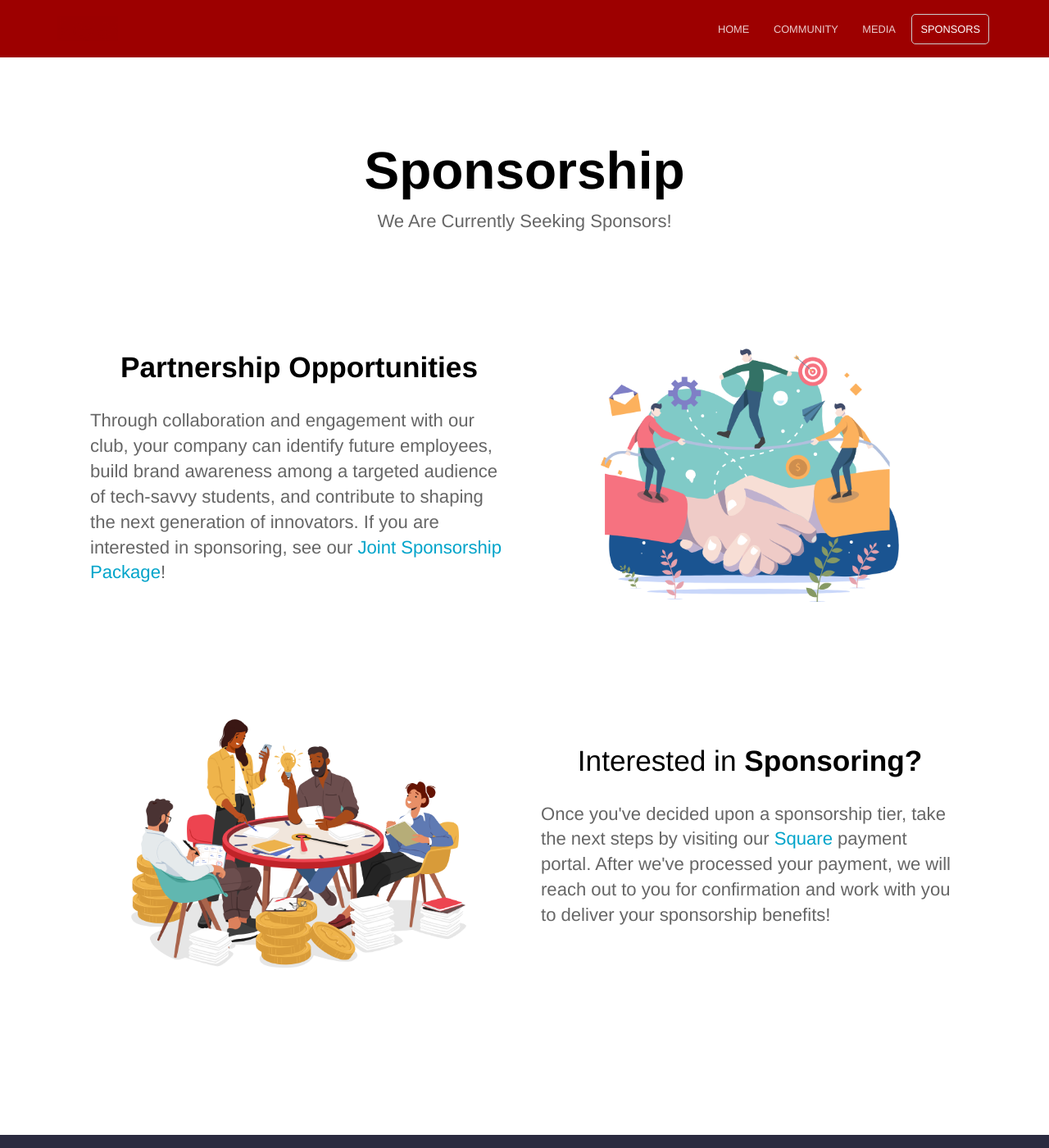
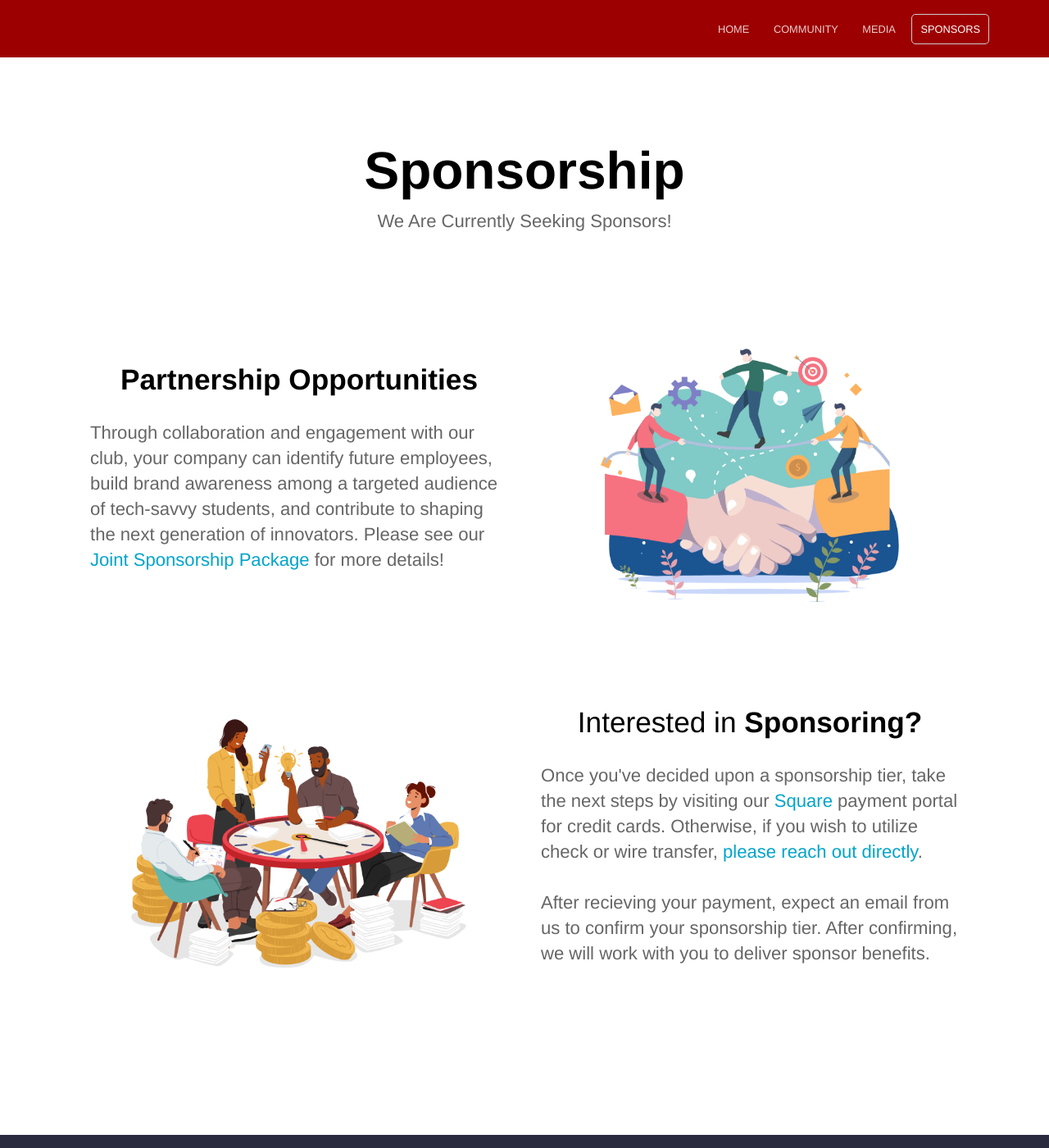
Before and after one commit to svpatro/Hackathon, a Jekyll site: the page built from sponsors.html, in a window 1280 px wide and 1400 px high. Shown: the whole window at 82% size. Built offline with Jekyll 4.4.1, drawn with Linux system fonts in a browser that asks for light colours.

Commit message:
Updated Sponsorship Page with alternative payment methods

```diff
--- a/sponsors.html
+++ b/sponsors.html
@@ -11,8 +11,9 @@ description: We Are Currently Seeking Sponsors!
 				<p>
 					Through collaboration and engagement with our club, your company can identify future employees,
 					build brand awareness among a targeted audience of tech-savvy students, and contribute to shaping
-					the next generation of innovators. If you are interested in sponsoring, see our
-					<a href="{{ site.baseurl }}/Joint_Sponsorship_Package.pdf" target="_blank">Joint Sponsorship Package</a>!
+					the next generation of innovators. Please see our
+					<a href="{{ site.baseurl }}/Joint_Sponsorship_Package.pdf" target="_blank">Joint Sponsorship Package</a>
+					for more details!
 			</div>
 			<div class="image">
 				<img src="{{ site.baseurl }}/images/sponsors.png" />
@@ -25,9 +26,11 @@ description: We Are Currently Seeking Sponsors!
 				<h2>Interested in <strong>Sponsoring?</strong></h2>
 				<p>
 					Once you've decided upon a sponsorship tier, take the next steps by visiting our
-					<a href="https://square.link/u/Mrm5Tksj" target="_blank"> Square </a> payment portal.
-					After we've processed your payment, we will reach out to you for confirmation and
-					work with you to deliver your sponsorship benefits!
+					<a href="https://square.link/u/Mrm5Tksj" target="_blank"> Square</a> payment portal
+					for credit cards. Otherwise, if you wish to utilize check or wire transfer,
+					<a href="mailto: isaca@uww.edu" target="_blank"> please reach out directly</a>.
+					<br><br>After recieving your payment, expect an email from us to confirm your sponsorship
+					tier. After confirming, we will work with you to deliver sponsor benefits.
 				</p>
 			</div>
 			<div class="image">
```
Also changed, not shown: 2 other files.
